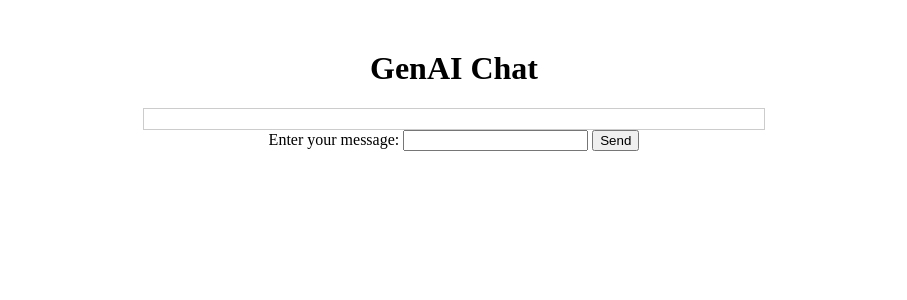
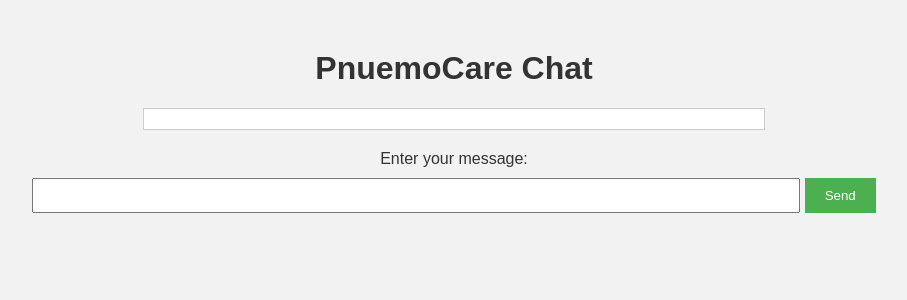
Before and after one commit to Sufi1512/Pnuemonia_Analysis, a Flask app: page /gemini in a window 1280 px wide. Shown: the top 300 px of the page, without its empty margins (186-1093 px from the left). Run offline with Flask 3, Linux system fonts and the light colour scheme; parts of the project's set-up code (start-up, migrations or seed data) failed here and were passed over.

Commit message:
update temp

```diff
--- a/templates/gem.html
+++ b/templates/gem.html
@@ -7,14 +7,69 @@
 </head>
 <body>
 
-<div style="text-align: center; margin-top: 50px;">
-    <h1>GenAI Chat</h1>
-    <div id="chatHistory" style="margin-top: 20px; padding: 10px; border: 1px solid #ccc; max-width: 600px; margin-left: auto; margin-right: auto;">
-        <!-- Chat history will be displayed here -->
+    <style>
+        body {
+            font-family: 'Arial', sans-serif;
+            background-color: #f2f2f2;
+            margin: 0;
+            padding: 0;
+        }
+
+        .container {
+            text-align: center;
+            margin-top: 50px;
+        }
+
+        h1 {
+            color: #333;
+        }
+
+        #chatHistory {
+            margin-top: 20px;
+            padding: 10px;
+            border: 1px solid #ccc;
+            max-width: 600px;
+            margin-left: auto;
+            margin-right: auto;
+            background-color: #fff;
+            overflow-y: auto;
+            max-height: 300px;
+        }
+
+        label {
+            display: block;
+            margin-top: 20px;
+            color: #333;
+        }
+
+        input[type="text"] {
+            width: 60%;
+            padding: 8px;
+            box-sizing: border-box;
+        }
+
+        button {
+            background-color: #4CAF50;
+            color: white;
+            padding: 10px 20px;
+            border: none;
+            cursor: pointer;
+            margin-top: 10px;
+        }
+
+        button:hover {
+            background-color: #45a049;
+        }
+    </style>
+
+
+    <div class="container">
+        <h1>PnuemoCare Chat</h1>
+        <div id="chatHistory"></div>
+        <label for="userInput">Enter your message:</label>
+        <input type="text" id="userInput" required>
+        <button onclick="sendMessage()">Send</button>
     </div>
-    <label for="userInput">Enter your message:</label>
-    <input type="text" id="userInput" required>
-    <button onclick="sendMessage()">Send</button>
 
     <script>
         function sendMessage() {
@@ -33,7 +88,7 @@
                 // Display user message
                 outputDiv.innerHTML += "<p><strong>You:</strong> " + userInput + "</p>";
                 // Display GenAI's response
-                outputDiv.innerHTML += "<p><strong>GenAI:</strong> " + data.genai_response + "</p>";
+                outputDiv.innerHTML += "<p><strong>PC:</strong> " + data.genai_response + "</p>";
                 // Clear input field
                 document.getElementById("userInput").value = "";
             });
--- a/templates/index.html
+++ b/templates/index.html
@@ -68,11 +68,12 @@
             <button type="submit" class="btn btn-primary btn-block btn-large">Predict</button>
 
         </form>
-      <a href="/detect"><button>Do Chat</button></a>
+
 
 
         <br>
         <br>
         {{ prediction_text }}
+        <a href="/detect"><button type="submit " id="detect_img">Detect via Image</button></a>
 </body>
 </html>
```
Also changed, not shown: templates/image.html (+16 -2 lines).
